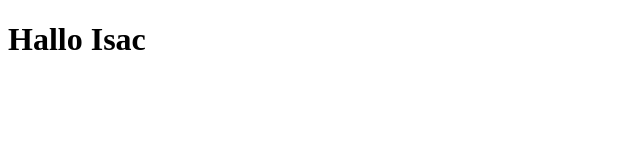
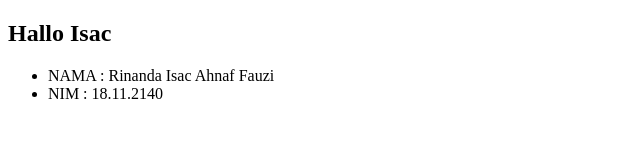
Before and after one commit to Isac-K6/first-project, a plain HTML site: page index.html in a window 1280 px wide. Shown: the whole page, without its empty margins (0-640 px from the left). Drawn offline with Linux system fonts and the light colour scheme.

Commit message:
adding data on index.html

```diff
--- a/index.html
+++ b/index.html
@@ -7,6 +7,11 @@
     <title>Mencoba Git</title>
 </head>
 <body>
-    <h1>Hallo Isac</h1>
+    <h2>Hallo Isac</h2>
+
+    <ul>
+        <li>NAMA : Rinanda Isac Ahnaf Fauzi</li>
+        <li>NIM : 18.11.2140</li>
+    </ul>
 </body>
 </html>
```
